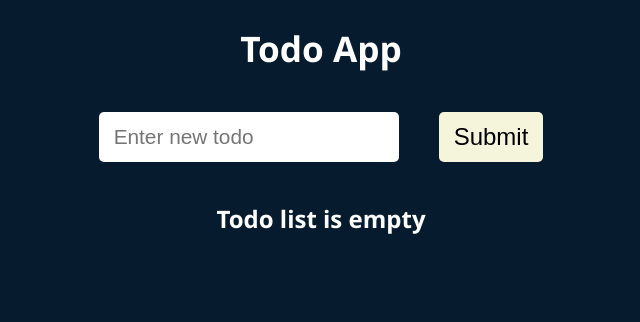
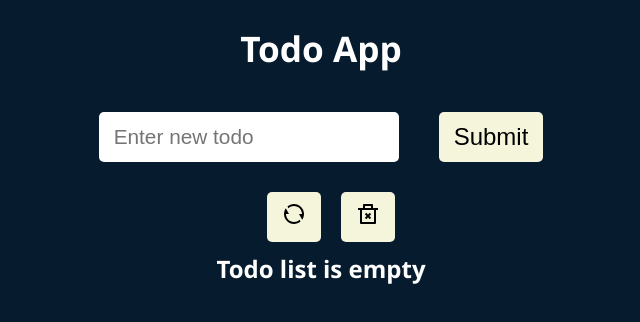
Before and after one commit to LProrochenko/todo_app, a React (Create React App) app: page / in a window 1280 px wide. Shown: the top 322 px of the page, without its empty margins (319-959 px from the left). Built offline with nearby package versions, Linux system fonts and the light colour scheme.

Commit message:
feat: add TodosAction component with reset and clear buttons

```diff
--- a/src/App.js
+++ b/src/App.js
@@ -3,6 +3,7 @@ import { useState } from 'react';
 import './App.css';
 import TodoForm from './components/Todos/TodoForm';
 import TodoList from './components/Todos/TodoList';
+import TodosAction from './components/Todos/TodosAction';
 
 function App() {
   const [todos, setTodos] = useState([]);
@@ -28,6 +29,7 @@ function App() {
     <div className="App">
       <h1>Todo App</h1>
       <TodoForm addTodo={addTodoHandler} />
+      <TodosAction />
       <TodoList
         todos={todos}
         todoDelete={todoDeleteHandler}
--- /dev/null
+++ b/src/components/Todos/TodosAction.js
@@ -0,0 +1,13 @@
+import { RiDeleteBin2Line, RiRefreshLine } from 'react-icons/ri';
+import Button from '../UI/Button';
+
+function TodosAction() {
+  return (
+    <>
+      <Button title="Reset Todos"><RiRefreshLine /></Button>
+      <Button title="Clear Completed Todos"><RiDeleteBin2Line /></Button>
+    </>
+  );
+}
+
+export default TodosAction;
```
Also changed, not shown: src/components/Todos/TodosAction.module.css (added).
